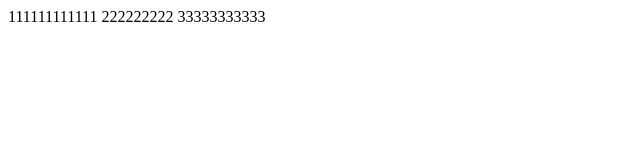
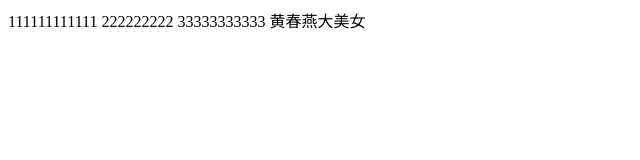
Before and after one commit to chunyanhuang/gitDemo, a plain HTML site: page index.html in a window 1280 px wide. Shown: the whole page, without its empty margins (0-640 px from the left). Drawn offline with Linux system fonts and the light colour scheme.

Commit message:
我修改

```diff
--- a/index.html
+++ b/index.html
@@ -1,15 +1,15 @@
-
 <!DOCTYPE html>
 <html lang="en">
+
 <head>
-  <meta charset="UTF-8">
-  <meta name="viewport" content="width=device-width, initial-scale=1.0">
-  <meta http-equiv="X-UA-Compatible" content="ie=edge">
-  <title>Document</title>
+    <meta charset="UTF-8">
+    <meta name="viewport" content="width=device-width, initial-scale=1.0">
+    <meta http-equiv="X-UA-Compatible" content="ie=edge">
+    <title>Document</title>
 </head>
+
 <body>
-    111111111111
-  222222222
-  33333333333
+    111111111111 222222222 33333333333 黄春燕大美女
 </body>
+
 </html>
```
